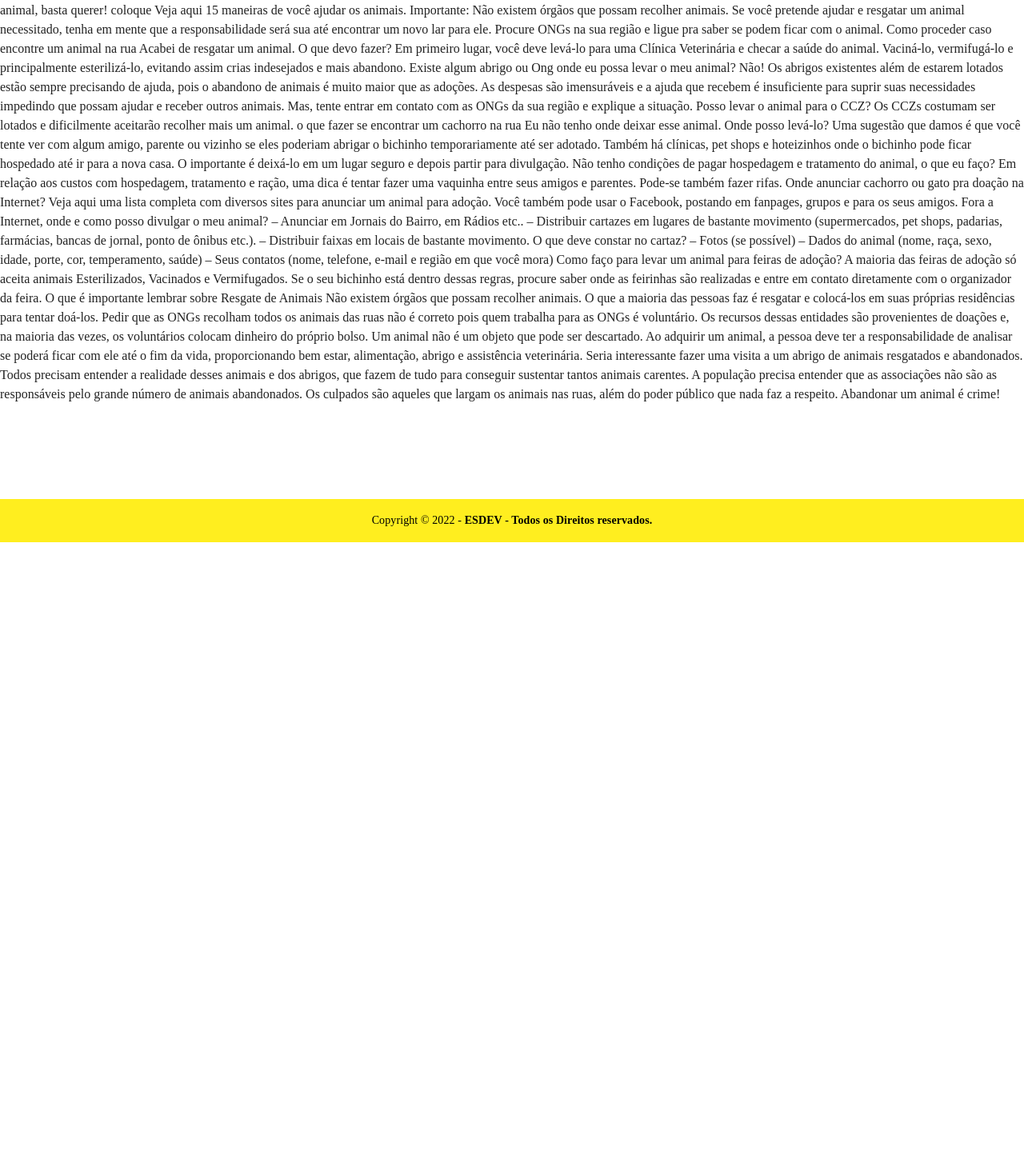
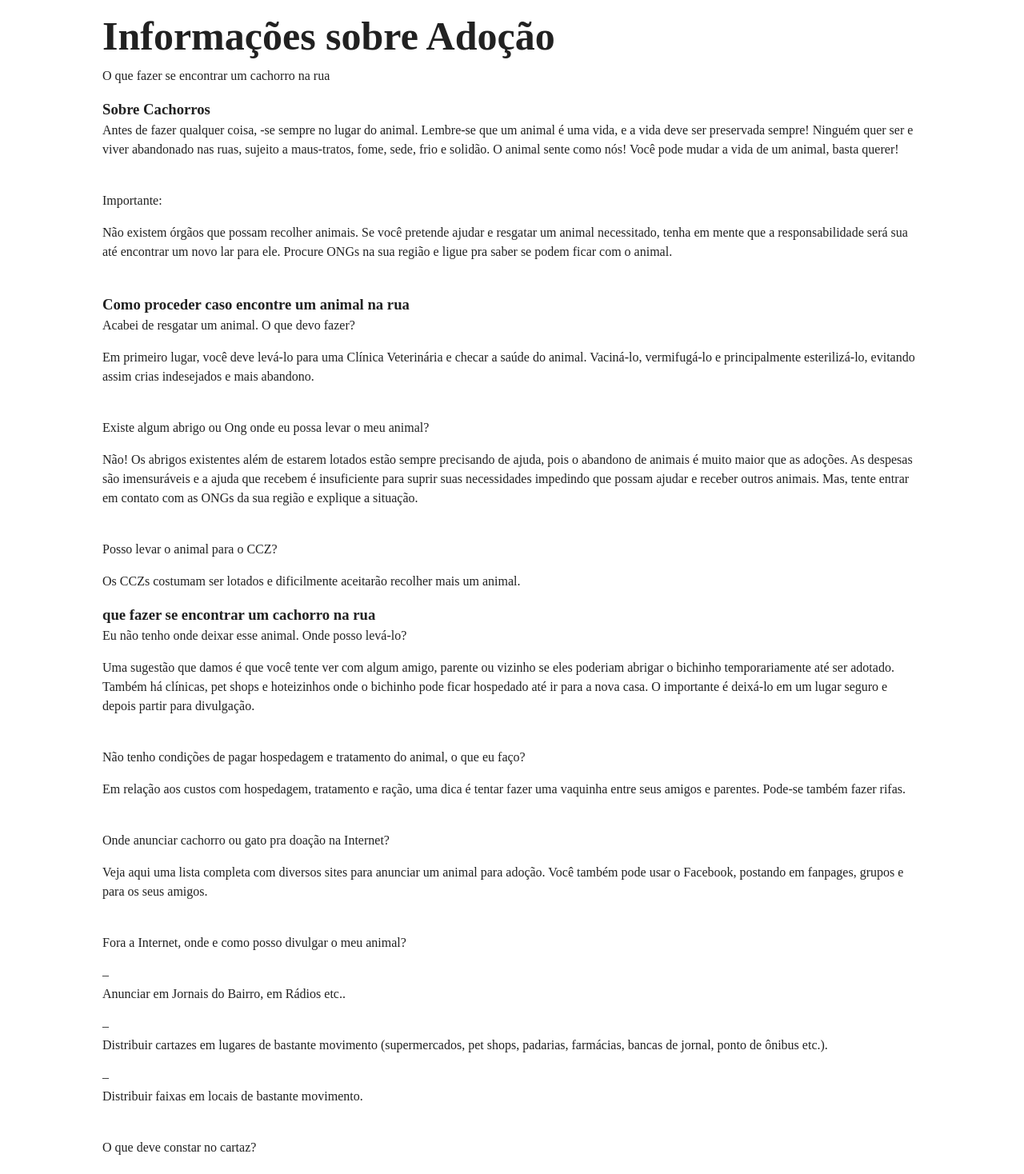
Before and after one commit to alefvieira/soscaramelo, a Vue app: page /informacoes in a window 1280 px wide. Shown: the part 122-1590 px from the top of the page at 80% size. Before the commit the page ends 800 px from the top, so only its background shows below. Built offline with nearby package versions, Linux system fonts and the light colour scheme; a web font is replaced by a local one.

Commit message:
página de informações pronta

```diff
--- a/src/views/InformacoesView.vue
+++ b/src/views/InformacoesView.vue
@@ -1,70 +1,66 @@
 <template>
   <div class="informacoes">
-    <h1>Home Page</h1>
-    <p>O que fazer se encontrar um cachorro na rua
+    <h1>Informações sobre Adoção</h1>
+    <p>O que fazer se encontrar um cachorro na rua</p>
 
-Tudo Sobre Cachorros
-Artigo atualizado dia 17/03/2018
+<h3>Sobre Cachorros</h3>
 
-Antes de fazer qualquer coisa, -se sempre no lugar do animal. Lembre-se que um animal é uma vida, e a vida deve ser preservada sempre! Ninguém quer ser e viver abandonado nas ruas, sujeito a maus-tratos, fome, sede, frio e solidão. O animal sente como nós! Você pode mudar a vida de um animal, basta querer!
- coloque
-Veja aqui 15 maneiras de você ajudar os animais.
+<p>Antes de fazer qualquer coisa, -se sempre no lugar do animal. Lembre-se que um animal é uma vida, e a vida deve ser preservada sempre! Ninguém quer ser e viver abandonado nas ruas, sujeito a maus-tratos, fome, sede, frio e solidão. O animal sente como nós! Você pode mudar a vida de um animal, basta querer!</p>
 
-Importante:
-Não existem órgãos que possam recolher animais. Se você pretende ajudar e resgatar um animal necessitado, tenha em mente que a responsabilidade será sua até encontrar um novo lar para ele. Procure ONGs na sua região e ligue pra saber se podem ficar com o animal.
+<br>
+<p>Importante:</p>
+<p>Não existem órgãos que possam recolher animais. Se você pretende ajudar e resgatar um animal necessitado, tenha em mente que a responsabilidade será sua até encontrar um novo lar para ele. Procure ONGs na sua região e ligue pra saber se podem ficar com o animal.</p>
+<br>
+<h3>Como proceder caso encontre um animal na rua</h3>
 
+<p>Acabei de resgatar um animal. O que devo fazer?</p>
+<p>Em primeiro lugar, você deve levá-lo para uma Clínica Veterinária e checar a saúde do animal. Vaciná-lo, vermifugá-lo e principalmente esterilizá-lo, evitando assim crias indesejados e mais abandono.</p>
+<br>
+<p>Existe algum abrigo ou Ong onde eu possa levar o meu animal?</p>
+<p>Não! Os abrigos existentes além de estarem lotados estão sempre precisando de ajuda, pois o abandono de animais é muito maior que as adoções. As despesas são imensuráveis e a ajuda que recebem é insuficiente para suprir suas necessidades impedindo que possam ajudar e receber outros animais. Mas, tente entrar em contato com as ONGs da sua região e explique a situação.</p>
+<br>
+<p>Posso levar o animal para o CCZ?</p>
+<p>Os CCZs costumam ser lotados e dificilmente aceitarão recolher mais um animal.</p>
 
+<h3> que fazer se encontrar um cachorro na rua</h3>
 
-Como proceder caso encontre um animal na rua
+<p>Eu não tenho onde deixar esse animal. Onde posso levá-lo?</p>
+<p>Uma sugestão que damos é que você tente ver com algum amigo, parente ou vizinho se eles poderiam abrigar o bichinho temporariamente até ser adotado. Também há clínicas, pet shops e hoteizinhos onde o bichinho pode ficar hospedado até ir para a nova casa. O importante é deixá-lo em um lugar seguro e depois partir para divulgação.</p>
+ <br>
+<p>Não tenho condições de pagar hospedagem e tratamento do animal, o que eu faço?</p>
+<p>Em relação aos custos com hospedagem, tratamento e ração, uma dica é tentar fazer uma vaquinha entre seus amigos e parentes. Pode-se também fazer rifas.</p>
+ <br>
+<p>Onde anunciar cachorro ou gato pra doação na Internet?</p>
+<p>Veja aqui uma lista completa com diversos sites para anunciar um animal para adoção. Você também pode usar o Facebook, postando em fanpages, grupos e para os seus amigos.</p>
+ <br>
+<p>Fora a Internet, onde e como posso divulgar o meu animal?</p>
+– <p>Anunciar em Jornais do Bairro, em Rádios etc..</p>
+– <p>Distribuir cartazes em lugares de bastante movimento (supermercados, pet shops, padarias, farmácias, bancas de jornal, ponto de ônibus etc.).</p>
+– <p>Distribuir faixas em locais de bastante movimento.</p>
+ <br>
+<p>O que deve constar no cartaz?</p>
+– <p>Fotos (se possível)</p>
+– <p>Dados do animal (nome, raça, sexo, idade, porte, cor, temperamento, saúde)</p>
+– <p>Seus contatos (nome, telefone, e-mail e região em que você mora)</p>
+ <br>
+<p>Como faço para levar um animal para feiras de adoção?</p>
+<p>A maioria das feiras de adoção só aceita animais Esterilizados, Vacinados e Vermifugados. Se o seu bichinho está dentro dessas regras, procure saber onde as feirinhas são realizadas e entre em contato diretamente com o organizador da feira.</p>
 
-Acabei de resgatar um animal. O que devo fazer?
-Em primeiro lugar, você deve levá-lo para uma Clínica Veterinária e checar a saúde do animal. Vaciná-lo, vermifugá-lo e principalmente esterilizá-lo, evitando assim crias indesejados e mais abandono.
+ <br>
 
-Existe algum abrigo ou Ong onde eu possa levar o meu animal?
-Não! Os abrigos existentes além de estarem lotados estão sempre precisando de ajuda, pois o abandono de animais é muito maior que as adoções. As despesas são imensuráveis e a ajuda que recebem é insuficiente para suprir suas necessidades impedindo que possam ajudar e receber outros animais. Mas, tente entrar em contato com as ONGs da sua região e explique a situação.
+<h3>O que é importante lembrar sobre Resgate de Animais</h3>
 
-Posso levar o animal para o CCZ?
-Os CCZs costumam ser lotados e dificilmente aceitarão recolher mais um animal.
+<p>Não existem órgãos que possam recolher animais. O que a maioria das pessoas faz é resgatar e colocá-los em suas próprias residências para tentar doá-los. Pedir que as ONGs recolham todos os animais das ruas não é correto pois quem trabalha para as ONGs é voluntário. Os recursos dessas entidades são provenientes de doações e, na maioria das vezes, os voluntários colocam dinheiro do próprio bolso.</p>
 
-o que fazer se encontrar um cachorro na rua
+<p>Um animal não é um objeto que pode ser descartado. Ao adquirir um animal, a pessoa deve ter a responsabilidade de analisar se poderá ficar com ele até o fim da vida, proporcionando bem estar, alimentação, abrigo e assistência veterinária.</p>
 
-Eu não tenho onde deixar esse animal. Onde posso levá-lo?
-Uma sugestão que damos é que você tente ver com algum amigo, parente ou vizinho se eles poderiam abrigar o bichinho temporariamente até ser adotado. Também há clínicas, pet shops e hoteizinhos onde o bichinho pode ficar hospedado até ir para a nova casa. O importante é deixá-lo em um lugar seguro e depois partir para divulgação.
+<p>Seria interessante fazer uma visita a um abrigo de animais resgatados e abandonados. Todos precisam entender a realidade desses animais e dos abrigos, que fazem de tudo para conseguir sustentar tantos animais carentes. </p>
 
-Não tenho condições de pagar hospedagem e tratamento do animal, o que eu faço?
-Em relação aos custos com hospedagem, tratamento e ração, uma dica é tentar fazer uma vaquinha entre seus amigos e parentes. Pode-se também fazer rifas.
+<br>
 
-Onde anunciar cachorro ou gato pra doação na Internet?
-Veja aqui uma lista completa com diversos sites para anunciar um animal para adoção. Você também pode usar o Facebook, postando em fanpages, grupos e para os seus amigos.
+<p>A população precisa entender que as associações não são as responsáveis pelo grande número de animais abandonados. Os culpados são aqueles que largam os animais nas ruas, além do poder público que nada faz a respeito.</p>
 
-Fora a Internet, onde e como posso divulgar o meu animal?
-– Anunciar em Jornais do Bairro, em Rádios etc..
-– Distribuir cartazes em lugares de bastante movimento (supermercados, pet shops, padarias, farmácias, bancas de jornal, ponto de ônibus etc.).
-– Distribuir faixas em locais de bastante movimento.
-
-O que deve constar no cartaz?
-– Fotos (se possível)
-– Dados do animal (nome, raça, sexo, idade, porte, cor, temperamento, saúde)
-– Seus contatos (nome, telefone, e-mail e região em que você mora)
-
-Como faço para levar um animal para feiras de adoção?
-A maioria das feiras de adoção só aceita animais Esterilizados, Vacinados e Vermifugados. Se o seu bichinho está dentro dessas regras, procure saber onde as feirinhas são realizadas e entre em contato diretamente com o organizador da feira.
-
-
-
-O que é importante lembrar sobre Resgate de Animais
-
-Não existem órgãos que possam recolher animais. O que a maioria das pessoas faz é resgatar e colocá-los em suas próprias residências para tentar doá-los. Pedir que as ONGs recolham todos os animais das ruas não é correto pois quem trabalha para as ONGs é voluntário. Os recursos dessas entidades são provenientes de doações e, na maioria das vezes, os voluntários colocam dinheiro do próprio bolso.
-
-Um animal não é um objeto que pode ser descartado. Ao adquirir um animal, a pessoa deve ter a responsabilidade de analisar se poderá ficar com ele até o fim da vida, proporcionando bem estar, alimentação, abrigo e assistência veterinária.
-
-Seria interessante fazer uma visita a um abrigo de animais resgatados e abandonados. Todos precisam entender a realidade desses animais e dos abrigos, que fazem de tudo para conseguir sustentar tantos animais carentes.
-
-
-
-A população precisa entender que as associações não são as responsáveis pelo grande número de animais abandonados. Os culpados são aqueles que largam os animais nas ruas, além do poder público que nada faz a respeito.
-
-Abandonar um animal é crime!</p>
+<p><strong>Abandonar um animal é crime!</strong></p>
 
   </div>
 </template>
@@ -75,8 +71,8 @@ Abandonar um animal é crime!</p>
 
 <style scoped>
 
-.home{
-  padding: 130px  2% 0 2%;
+.informacoes{
+  padding: 130px  10% 0 10%;
 }
 
 </style>
```
